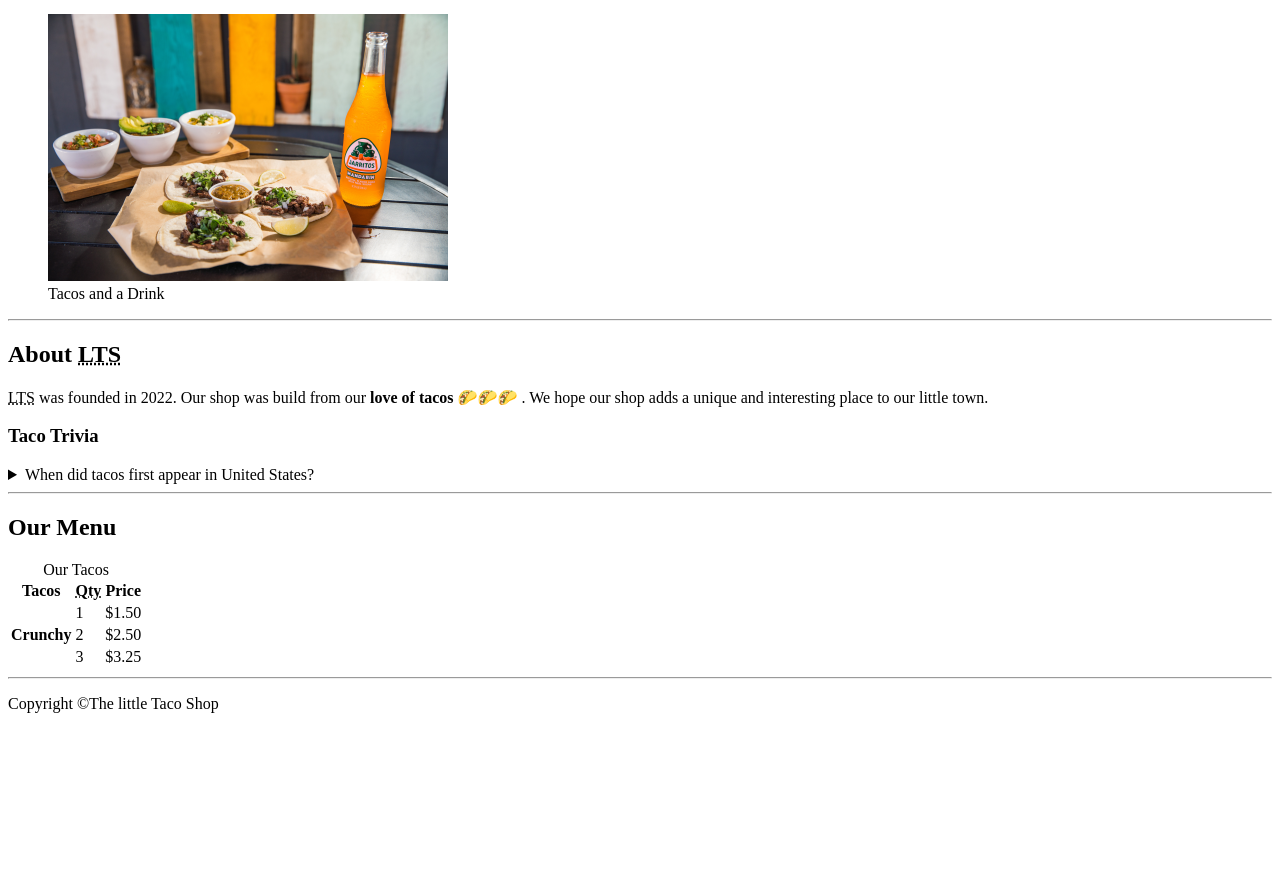
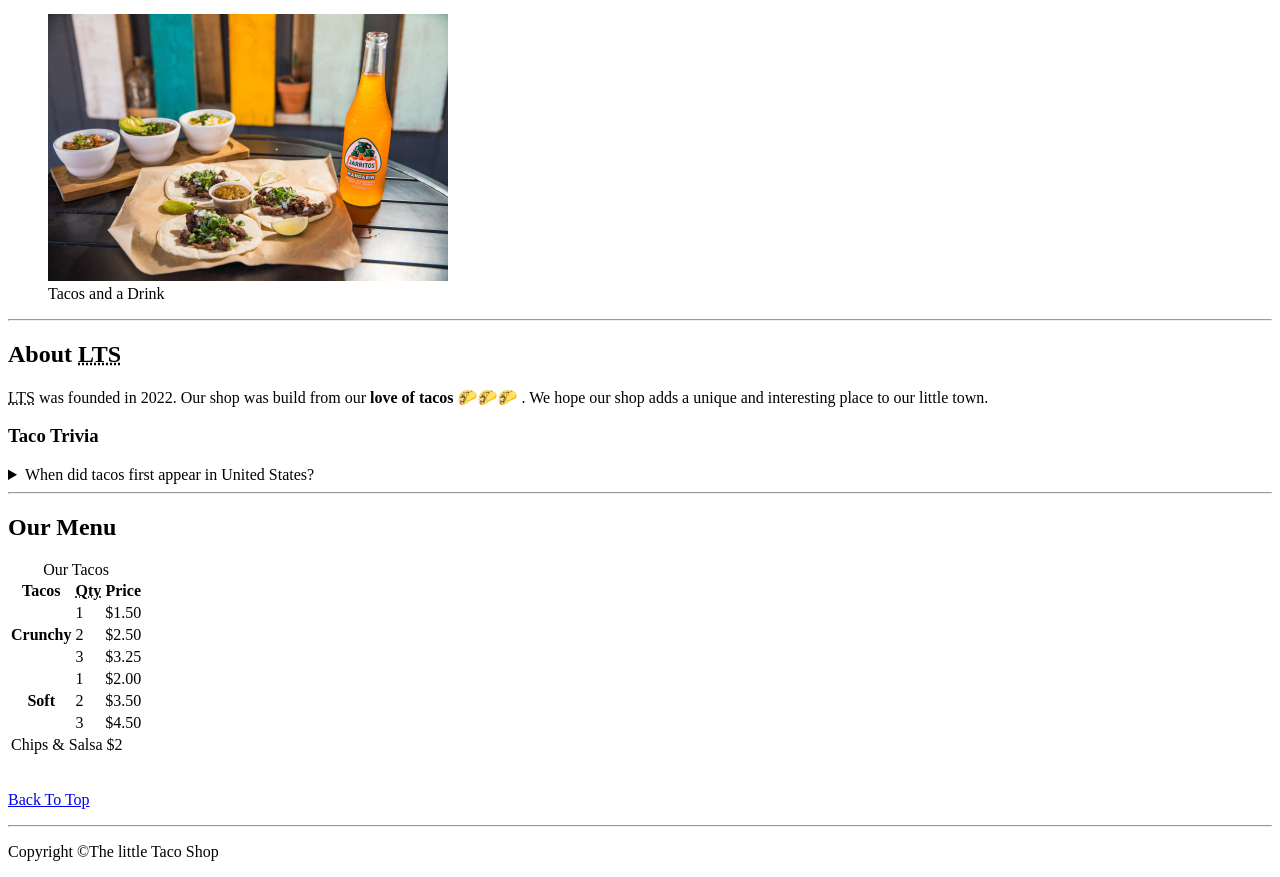
Before and after one commit to SaishKamat/taco-website-using-html_css, a plain HTML site: page index.html in a window 1280 px wide. Shown: the part 180-1057 px from the top of the page. Before the commit the page ends 909 px from the top, so only its background shows below. Drawn offline with Linux system fonts and the light colour scheme.

Commit message:
test on windows

```diff
--- a/index.html
+++ b/index.html
@@ -103,8 +103,34 @@
                             <td>3</td>
                             <td>$3.25</td>
                         </tr>
+                        <tr>
+                            <th scope="row" rowspan="3">
+                                Soft
+                            </th>
+                            <td>1</td>
+                            <td>$2.00</td>
+                        </tr>
+                        <tr>
+                            <td>2</td>
+                            <td>$3.50</td>
+                        </tr>
+                        <tr>
+                            <td>3</td>
+                            <td>$4.50</td>
+                        </tr>
                     </tbody>
+                    <tfoot>
+                        <tr>
+                            <td colspan="3">
+                                Chips &amp; Salsa $2
+                            </td>
+                        </tr>
+                    </tfoot>
                 </table>
+                <br>
+                <p>
+                    <a href="#">Back To Top</a>
+                </p>
 
             </article>
 
```
